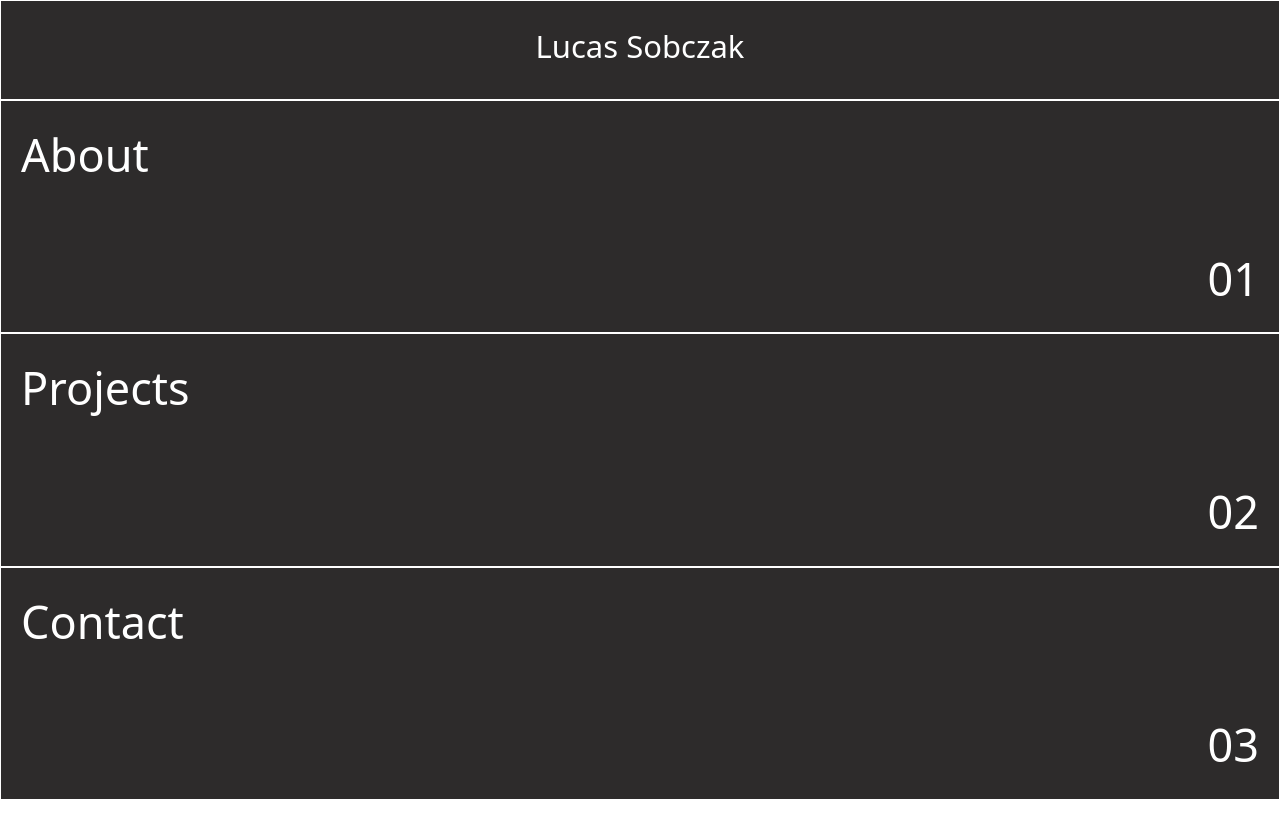
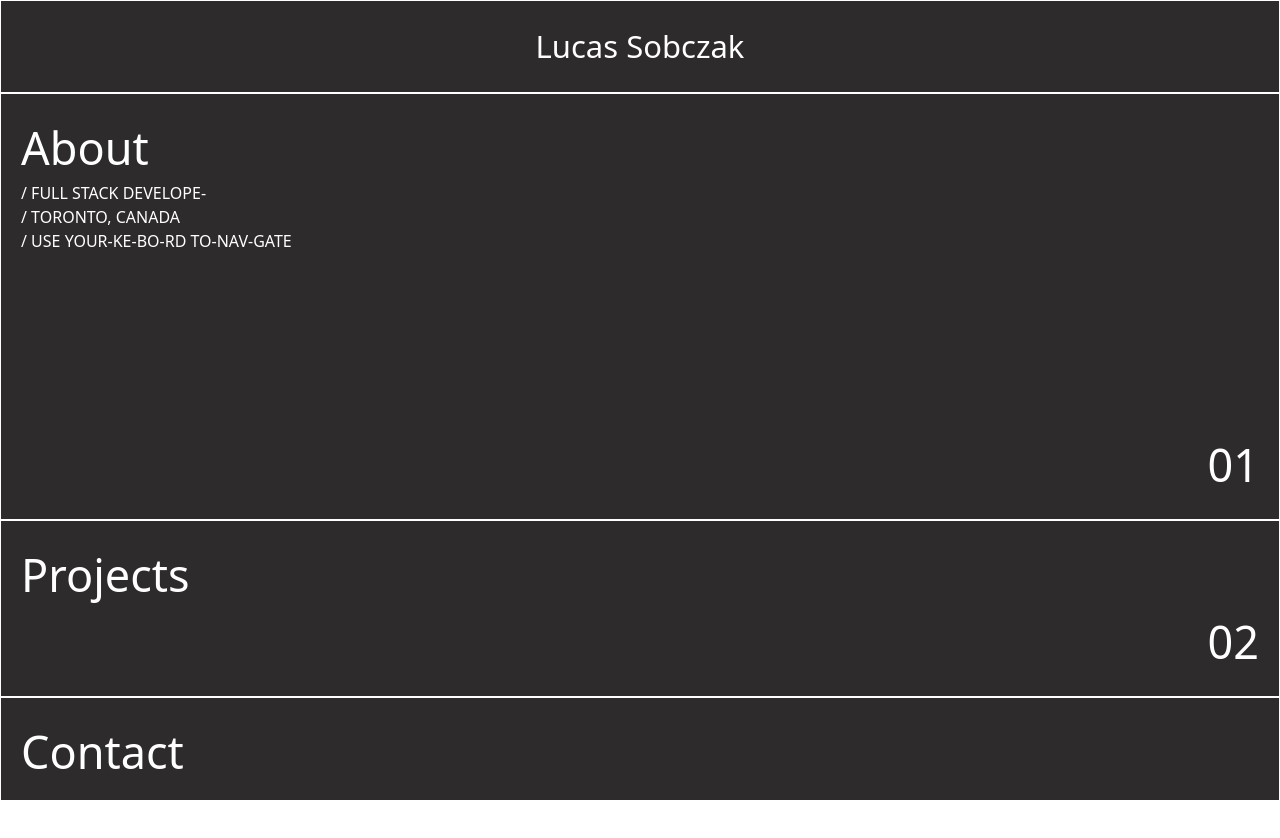
Before and after one commit to SobczakL/portfolio-24, a React (Vite) app: page / in a window 1280 px wide. Shown: the top 838 px of the page. Before the commit the page ends 800 px from the top, so only its background shows below. Built offline with nearby package versions, Linux system fonts and the light colour scheme; the HTML template or start-up script is replaced by a standard one.

Commit message:
changed logic to default on about content

```diff
--- a/src/App.jsx
+++ b/src/App.jsx
@@ -11,11 +11,11 @@ function App() {
     { title: "Contact", content: "content" },
   ];
 
-  const [activeElement, setActiveElement] = useState("");
+  const [activeElement, setActiveElement] = useState(0);
 
-  const handleClickedSection = (title) => {
-    setActiveElement(title);
-    console.log("section clicked")
+  const handleClickedSection = (ID) => {
+    setActiveElement(ID);
+    console.log("section clicked", ID)
   };
 
   return (
@@ -27,10 +27,10 @@ function App() {
             <SectionContainer
               key={id}
               ID={id}
-              isActive={activeElement === section.title}
+              isActive={activeElement === id}
               title={section.title}
               child={section.content}
-              onClick={() => handleClickedSection(section.title)}
+              onClick={() => handleClickedSection(id)}
             />
           );
         })}
--- a/src/components/content/AboutContent.jsx
+++ b/src/components/content/AboutContent.jsx
@@ -9,7 +9,7 @@ export default function AboutContent() {
 
   const [placeholderText, setPlaceholderText] = useState(() => {
     let initState = [];
-    aboutContentText.forEach((text) => initState.push("-".repeat(text.length)))
+    aboutContentText.map(text => initState.push("-".repeat(text.length)))
     return initState
   })
 
```
